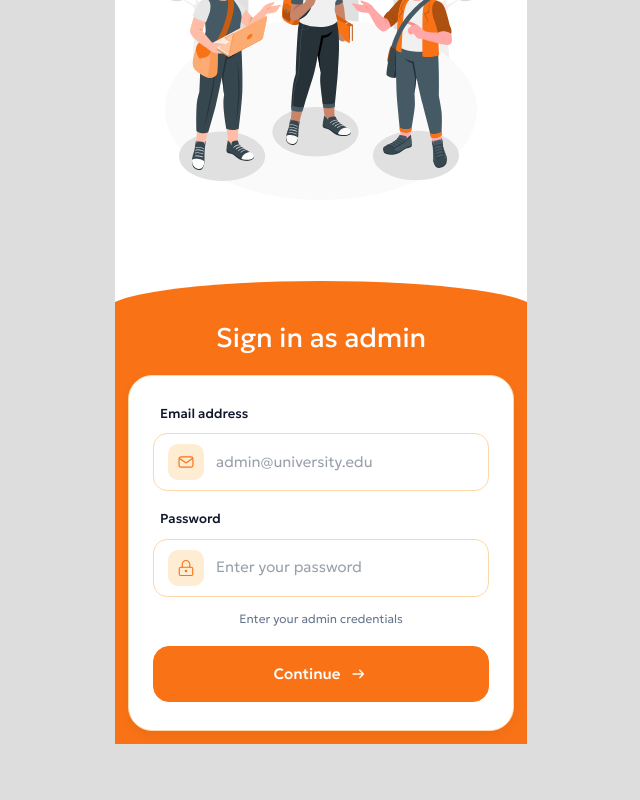
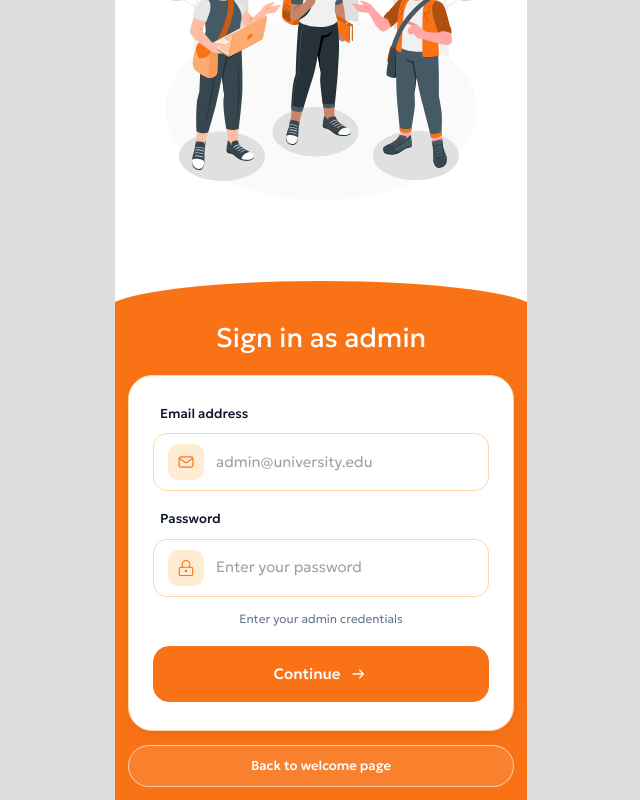
Before and after one commit to Aaqil-cyber999/studyspot, a Next.js app: page /university-admin/login in a window 1280 px wide. Shown: the part 184-984 px from the top of the page, without its empty margins (319-959 px from the left). Before the commit the page ends 928 px from the top, so only its background shows below. Built offline with nearby package versions, Linux system fonts and the light colour scheme.

Commit message:
Finalize admin page

```diff
--- a/src/app/university-admin/login/page.tsx
+++ b/src/app/university-admin/login/page.tsx
@@ -1,5 +1,6 @@
 "use client";
 
+import Link from "next/link";
 import { FormEvent, useState } from "react";
 import { useRouter } from "next/navigation";
 import { z } from "zod";
@@ -131,6 +132,14 @@ export default function UniversityAdminLoginPage() {
               <img src={asset("dcf95")} alt="" className="block size-[18px]" />
             </button>
           </form>
+
+          <Link
+            href="/"
+            className="mt-[14px] inline-flex w-full items-center justify-center rounded-full border border-white/60 bg-white/10 px-[16px] py-[10px] text-[13px] font-medium text-white transition hover:bg-white/20 focus-visible:outline-none focus-visible:ring-2 focus-visible:ring-white focus-visible:ring-offset-2 focus-visible:ring-offset-[#f97316]"
+            aria-label="Go back to the welcome page"
+          >
+            Back to welcome page
+          </Link>
         </div>
       </section>
     </main>
```
